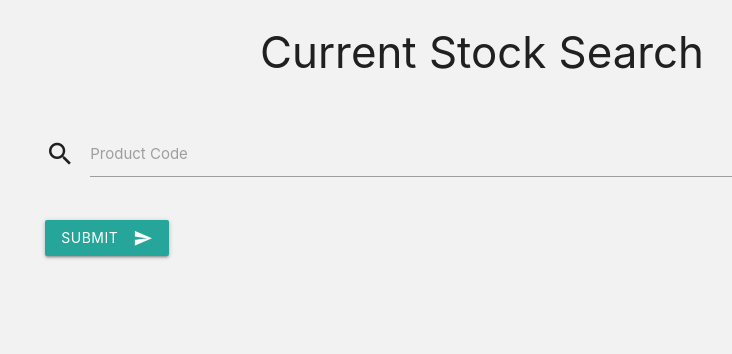
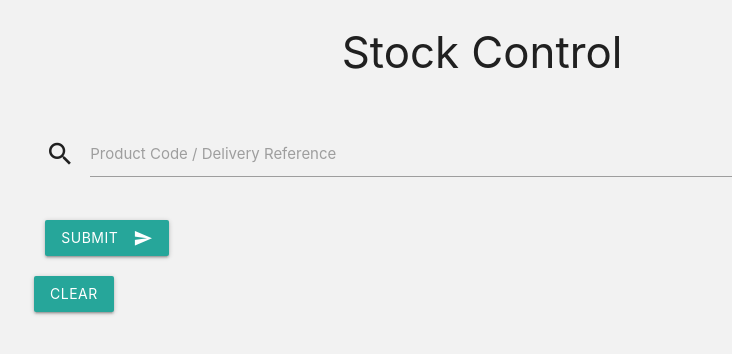
Before and after one commit to Brad000/warehouse_management_system, a Flask app: page /stock_search in a window 1280 px wide. Shown: the part 24-378 px from the top of the page, without its empty margins (158-890 px from the left). Run offline with Flask 2, Linux system fonts and the light colour scheme; some libraries are stand-ins or nearby versions.

Commit message:
increased functionality and view of stock control and restyled buttons

```diff
--- a/app.py
+++ b/app.py
@@ -17,6 +17,7 @@ mongo = PyMongo(app)
 @app.route('/')
 @app.route('/home')
 def home():
+    flash("Delivery Receipted")
     return render_template("index.html")
 
 
--- a/templates/base.html
+++ b/templates/base.html
@@ -19,6 +19,7 @@
         <hr>
         <li><a class="waves-effect" href="{{ url_for('home') }}"><i class="material-icons">home</i>Home</a></li>
 		<li><a class="waves-effect" href="{{ url_for('goods_received') }}"><i class="material-icons">input</i>Goods Received</a></li>
+        <li><a class="waves-effect" href="{{ url_for('stock_search') }}"><i class="material-icons">search</i>Stock Control</a></li>
          <li class="no-padding">
         <ul class="collapsible collapsible-accordion">
           <li>
@@ -32,7 +33,6 @@
             </div>
           </li>
         </ul>
-         <li><a class="waves-effect" href="{{ url_for('stock_search') }}"><i class="material-icons">search</i>Stock Enquiry</a></li>
       </li>
 	</ul>
     <a href="#" data-target="slide-out" class="sidenav-trigger"><button>Menu</button></a>
--- a/templates/goodsreceived.html
+++ b/templates/goodsreceived.html
@@ -45,7 +45,7 @@
 				<label for="date_received">Date Received</label>
 			</div>
 		</div>
-        <button class="btn-floating btn-large waves-effect waves-light green" type="submit" name="action"><i class="material-icons">add</i></button>
+        <a><button class="btn waves-effect waves-light green" type="submit" name="action"><i class="material-icons left">check</i>Complete Receipt</button></a>
 	</form>
 </div>
 {% endblock %}
--- a/templates/stocksearch.html
+++ b/templates/stocksearch.html
@@ -1,33 +1,40 @@
 <!DOCTYPE html>
 {% extends 'base.html' %} {% block content %}
-<h3 class="page-heading">Current Stock Search</h3>
+<h3 class="page-heading">Stock Control</h3>
 
 <div class="row">
 	<form class="col s12" action="{{ url_for('stock_search_results') }}">
 		<div class="row">
 			<div class="input-field col s12">
 				<i class="material-icons prefix">search</i>
-				<input class="validate" type="text" name="query">
-				<label for="stock_search_results">Product Code</label>
+				<input class="validate" type="text" name="query" required>
+				<label for="stock_search_results">Product Code / Delivery Reference</label>
 			</div>
 		</div>
-		<a><button class="btn waves-effect waves-light modal-trigger" href="#searchmodal" type="submit" name="action">Submit
+		<a><button class="btn waves-effect waves-light" type="submit" name="action">Submit
             <i class="material-icons right">send</i>
         </button></a>
 	</form>
 </div>
 {% for stock in results %}
-    <div id="searchmodal" class="modal">
-	    <div class="modal-content">
-		    <p>{{ stock.product_code }}</p>
-		    <p>{{ stock.quantity }}</p>
-	    </div>
-	    <div class="modal-footer">
-		    <a href="#!" class="modal-close waves-effect waves-green btn-flat">Agree</a>
-	    </div>
-    </div>
+<div class="row">
+	<ul class="collapsible">
+		<li>
+			<div class="collapsible-header"><i class="material-icons">expand_more</i>{{ stock.delivery_ref }}</div>
+			<div class="collapsible-body">
+				<p>Product Code: {{ stock.product_code }}</p>
+				<p>Best Before Date: {{ stock.bbe }}</p>
+				<p>Quantity: {{ stock.quantity }}</p>
+				<p>Location: {{ stock.location }}</p>
+				<p>Customer: {{ stock.customer }}</p>
+			    <a href="" class="waves-effect waves-light btn green"><i class="material-icons left">edit</i>Edit</a>
+                <a class="waves-effect waves-light btn red"><i class="material-icons left">local_shipping</i>Dispatch Goods</a>
+			</div>
+		</li>
+	</ul>
+</div>
 {% endfor %}
-
+<a href="{{ url_for('stock_search') }}"><button class="btn waves-effect waves-light">Clear</button></a>
 
 
 {% endblock %}
```
Also changed, not shown: templates/index.html (+9 -0 lines).
